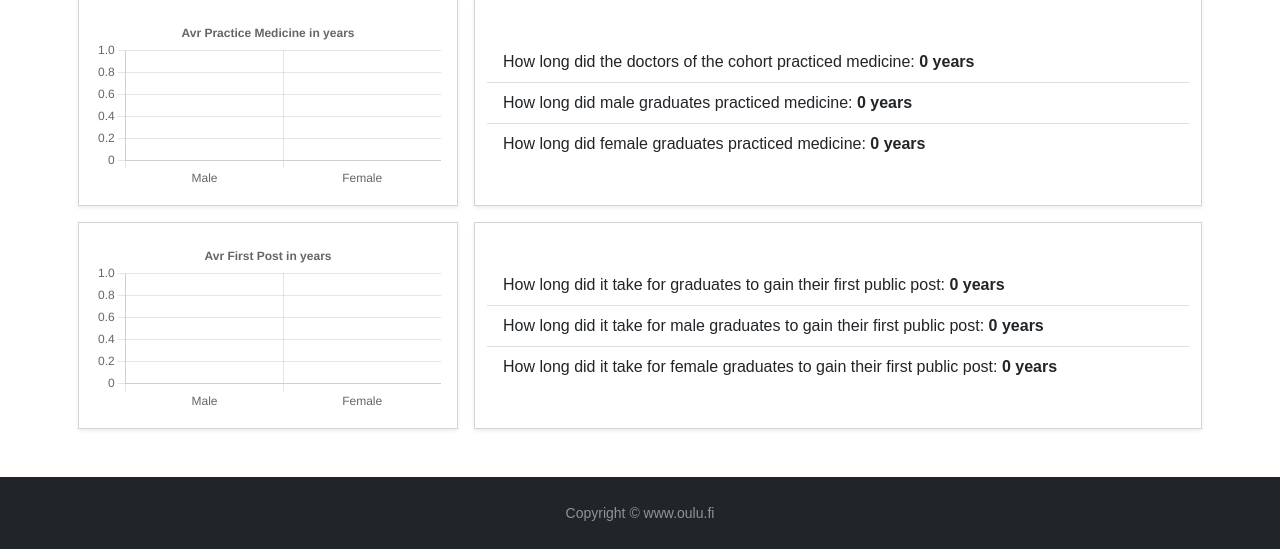
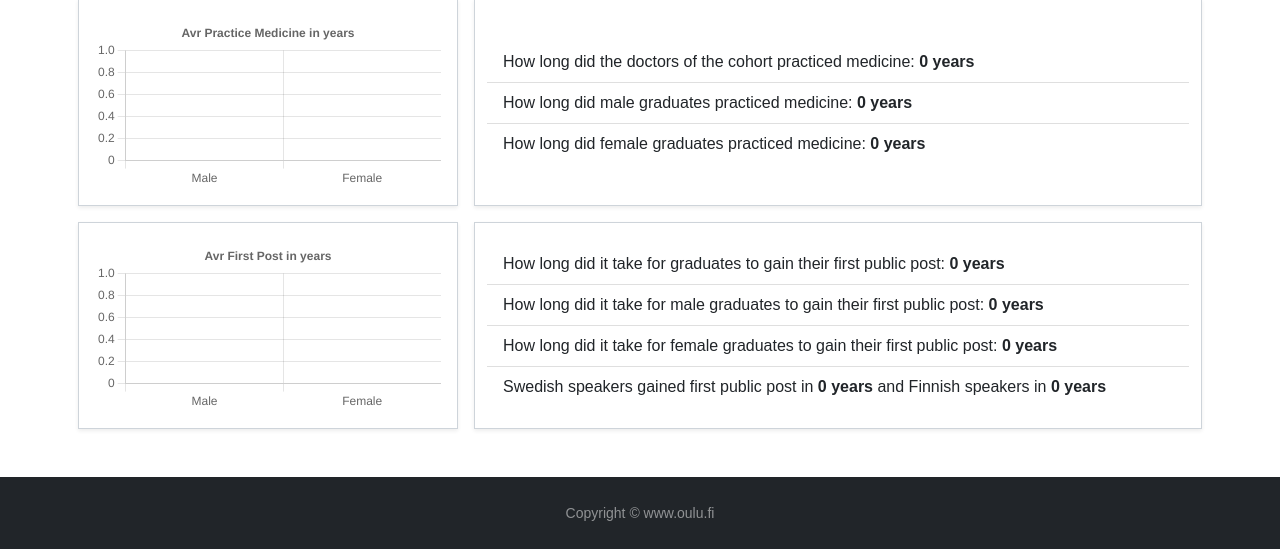
Before and after one commit to shukhrat121995/medics, a Django app: page /charts in a window 1280 px wide. Shown: the part 915-1464 px from the top of the page. Run offline with Django 3.2, Linux system fonts and the light colour scheme; data that the repository does not hold is empty; some libraries are stand-ins or nearby versions; some web fonts are replaced.

Commit message:
avr time first public post finnish and swedish

```diff
--- a/pages/views.py
+++ b/pages/views.py
@@ -55,6 +55,10 @@ def charts(request):
         'avr_first_post': first_post(graduates.select_related('firstpublicpost', 'licentiateofphilosophy')),
         'avr_first_post_male': first_post(male.select_related('firstpublicpost', 'licentiateofphilosophy')),
         'avr_first_post_female': first_post(female.select_related('firstpublicpost', 'licentiateofphilosophy')),
+        'avr_first_post_fin': first_post(
+            graduates.select_related('firstpublicpost', 'licentiateofphilosophy').filter(language='Finnish')),
+        'avr_first_post_swe': first_post(
+            graduates.select_related('firstpublicpost', 'licentiateofphilosophy').filter(language='Swedish')),
 
         'doctorate_and_docent': doctorates.count() + docents.count(),
         'doctorate_male': doctorates.filter(person__gender='Male').count(),
--- a/templates/pages/charts.html
+++ b/templates/pages/charts.html
@@ -98,6 +98,9 @@
           <li class="list-group-item fw-normal">How long did it take for female graduates to gain their first public
             post: <span
                 class="fw-bold">{{ avr_first_post_female }} years</span></li>
+          <li class="list-group-item fw-normal">Swedish speakers gained first public post in <span
+              class="fw-bold">{{ avr_first_post_swe }} years</span> and Finnish speakers in <span
+              class="fw-bold">{{ avr_first_post_fin }} years</span></li>
         </ul>
       </div>
     </div>
```
